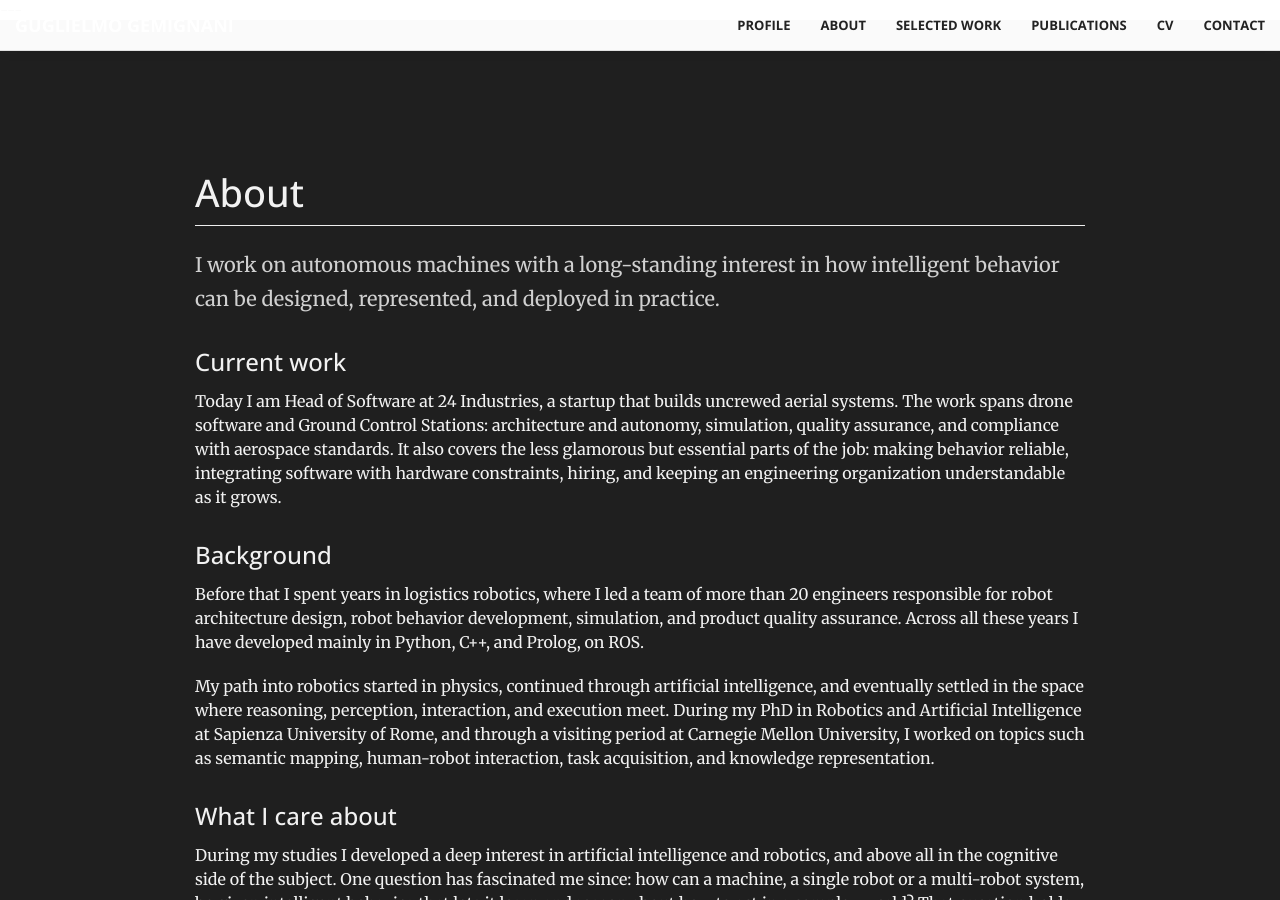
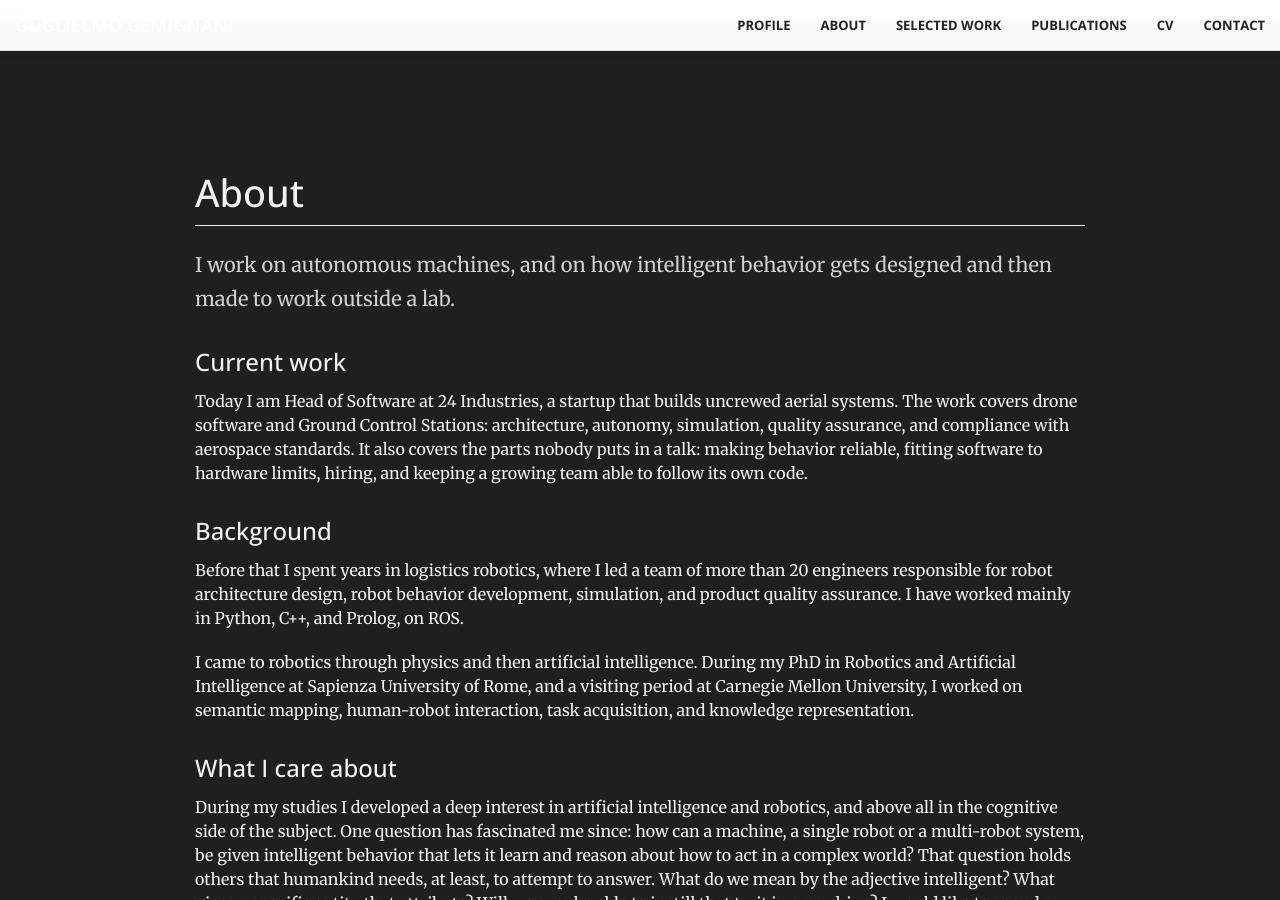
Before and after one commit to g-gemignani/g-gemignani.github.io, a Jekyll site: the page built from about.md, in a window 1280 px wide and 900 px high. Built offline with Jekyll 4.4.1, drawn with Linux system fonts in a browser that asks for light colours; some of the changed text lies outside the part shown.

Commit message:
Rebuild the CV from the LinkedIn profile, and de-slop the site prose
The CV keeps two pages and the same structure. The title is now Head of
Software at Twentyfour Industries, from Jul 2026. The two Head of Robotic
Integration entries become the one entry that LinkedIn shows, Mar 2022 to
Jul 2026, and the dates of the three earlier Magazino roles follow LinkedIn
as well.

The old PDF came from Canva with no source file, so this is a rebuild in
Typst, kept in cv-source/. It uses the same fonts that the original
embedded, Poppins and Tenor Sans, the same maroon #822434, the same two
columns at the measured positions, and the icons and portrait lifted out of
the original PDF. Job titles come out to the same width as the original, to
0.1pt. _config.yml excludes cv-source/ from the site build.

Rewrite the profile paragraph, the header line, the front-page profile, and
about.md to drop the AI tells: "proven track record of innovation
demonstrated through", "not only smart on paper, but useful and dependable",
"the less glamorous but essential parts", and the lists of three that were
there for rhythm rather than for content.

Co-Authored-By: Claude Opus 5 (1M context) <noreply@anthropic.com>
Claude-Session: https://claude.ai/code/session_011c2sGEJyXrqEtVskCGLk8H

```diff
--- a/_config.yml
+++ b/_config.yml
@@ -13,6 +13,8 @@ description: >
 url: "https://g-gemignani.github.io" # the base hostname & protocol for your site
 
 # Build settings
+exclude:
+ - cv-source
 markdown: kramdown
 plugins:
  - jekyll-seo-tag
--- a/_includes/about_me.html
+++ b/_includes/about_me.html
@@ -5,9 +5,9 @@
                 <h2 class="section-heading">Profile</h2>
                 <hr class="light" align="left">
                 <p class="text-white">
-                I am Head of Software at <a class="text-faded" href="https://twentyfour.industries" target="_blank" rel="noopener">24 Industries</a>, a startup that builds uncrewed aerial systems. My work spans drone software and Ground Control Stations: architecture and autonomy, simulation, quality assurance, and compliance with aerospace standards. It also covers hiring, and growing an engineering organization that stays understandable as it grows.<br><br>
+                I am Head of Software at <a class="text-faded" href="https://twentyfour.industries" target="_blank" rel="noopener">24 Industries</a>, a startup that builds uncrewed aerial systems. My work covers drone software and Ground Control Stations: architecture, autonomy, simulation, quality assurance, and compliance with aerospace standards. I also hire, and build the engineering team up as the company grows.<br><br>
 
-                Before that I worked on autonomous robots in the logistics industry, at <a class="text-faded" href="https://magazino.eu" target="_blank" rel="noopener">Magazino GmbH</a>. There I led a team of more than 20 engineers responsible for robot architecture design, robot behavior development, simulation, and product quality assurance. Across these years I have built systems mainly in Python, C++, and Prolog, on ROS.<br><br>
+                Before that I worked on autonomous robots in the logistics industry, at <a class="text-faded" href="https://magazino.eu" target="_blank" rel="noopener">Magazino GmbH</a>. I led a team of more than 20 engineers responsible for robot architecture design, robot behavior development, simulation, and product quality assurance. I have worked mainly in Python, C++, and Prolog, on ROS.<br><br>
 
                 My background spans physics, robotics, and artificial intelligence. I studied at <a class="text-faded" href="https://www.uniroma1.it/en/" target="_blank" rel="noopener">Sapienza University of Rome</a> and the <a class="text-faded" href="https://www.unipi.it/index.php/english" target="_blank" rel="noopener">University of Pisa</a>, then completed a PhD in Robotics and AI at Sapienza, including a visiting period at <a class="text-faded" href="https://www.cmu.edu/" target="_blank" rel="noopener">Carnegie Mellon University</a>.<br><br>
 
--- a/_includes/header.html
+++ b/_includes/header.html
@@ -3,7 +3,7 @@
         <div class="header-content-inner">
             <h1 class="text-white-shadow">{{ site.author.name }}</h1>
             <p class="header-lead text-white-shadow">Head of Software at 24 Industries, with a background in physics, robotics, and AI.</p>
-            <p class="header-summary text-white-shadow">I build uncrewed aerial systems, and the autonomy, simulation, and quality work that makes them dependable.</p>
+            <p class="header-summary text-white-shadow">I work on drone software and the Ground Control Stations that fly it.</p>
             <hr>
             <a href="#portfolio" class="btn btn-primary btn-xl page-scroll">See selected work</a>
             <a href="/about/" class="btn btn-default btn-xl header-secondary-action">Read about me</a>
--- a/about.md
+++ b/about.md
@@ -7,21 +7,21 @@ body_class: dark-page
 ---
 
 <p class="page-intro page-lead">
-I work on autonomous machines with a long-standing interest in how intelligent behavior can be designed, represented, and deployed in practice.
+I work on autonomous machines, and on how intelligent behavior gets designed and then made to work outside a lab.
 </p>
 
 ## Current work
 
-Today I am Head of Software at 24 Industries, a startup that builds uncrewed aerial systems. The work spans drone software and Ground Control Stations: architecture and autonomy, simulation, quality assurance, and compliance with aerospace standards. It also covers the less glamorous but essential parts of the job: making behavior reliable, integrating software with hardware constraints, hiring, and keeping an engineering organization understandable as it grows.
+Today I am Head of Software at 24 Industries, a startup that builds uncrewed aerial systems. The work covers drone software and Ground Control Stations: architecture, autonomy, simulation, quality assurance, and compliance with aerospace standards. It also covers the parts nobody puts in a talk: making behavior reliable, fitting software to hardware limits, hiring, and keeping a growing team able to follow its own code.
 
 ## Background
 
-Before that I spent years in logistics robotics, where I led a team of more than 20 engineers responsible for robot architecture design, robot behavior development, simulation, and product quality assurance. Across all these years I have developed mainly in Python, C++, and Prolog, on ROS.
+Before that I spent years in logistics robotics, where I led a team of more than 20 engineers responsible for robot architecture design, robot behavior development, simulation, and product quality assurance. I have worked mainly in Python, C++, and Prolog, on ROS.
 
-My path into robotics started in physics, continued through artificial intelligence, and eventually settled in the space where reasoning, perception, interaction, and execution meet. During my PhD in Robotics and Artificial Intelligence at Sapienza University of Rome, and through a visiting period at Carnegie Mellon University, I worked on topics such as semantic mapping, human-robot interaction, task acquisition, and knowledge representation.
+I came to robotics through physics and then artificial intelligence. During my PhD in Robotics and Artificial Intelligence at Sapienza University of Rome, and a visiting period at Carnegie Mellon University, I worked on semantic mapping, human-robot interaction, task acquisition, and knowledge representation.
 
 ## What I care about
 
 During my studies I developed a deep interest in artificial intelligence and robotics, and above all in the cognitive side of the subject. One question has fascinated me since: how can a machine, a single robot or a multi-robot system, be given intelligent behavior that lets it learn and reason about how to act in a complex world? That question holds others that humankind needs, at least, to attempt to answer. What do we mean by the adjective intelligent? What gives a specific entity that attribute? Will we ever be able to instill that trait in a machine? I would like to spend my life contributing to the answers.
 
-In practice, that interest pulls me toward approaches that balance expressive models with operational robustness: systems that are not only smart on paper, but useful and dependable when deployed. Over the years it has taken different forms: research papers, patents, European projects, open-source contributions, and product-facing engineering work. This site is meant as a compact record of that trajectory: selected projects, publications, and a few of the ideas that have shaped how I think about robotics.
+That interest pulls me toward systems that keep working after deployment, which is a harder test than a result on paper. Over the years it has taken the form of research papers, patents, European projects, open-source contributions, and product engineering. This site collects those projects and publications, and some of the ideas behind them.
```
Also changed, not shown: cv-source/README.md (added, +15 -0 lines), cv-source/icon-mail.png (added), cv-source/icon-phone.png (added), cv-source/icon-pin.png (added), cv-source/icon-web.png (added), cv-source/photo.jpg (added), 2 other files.
